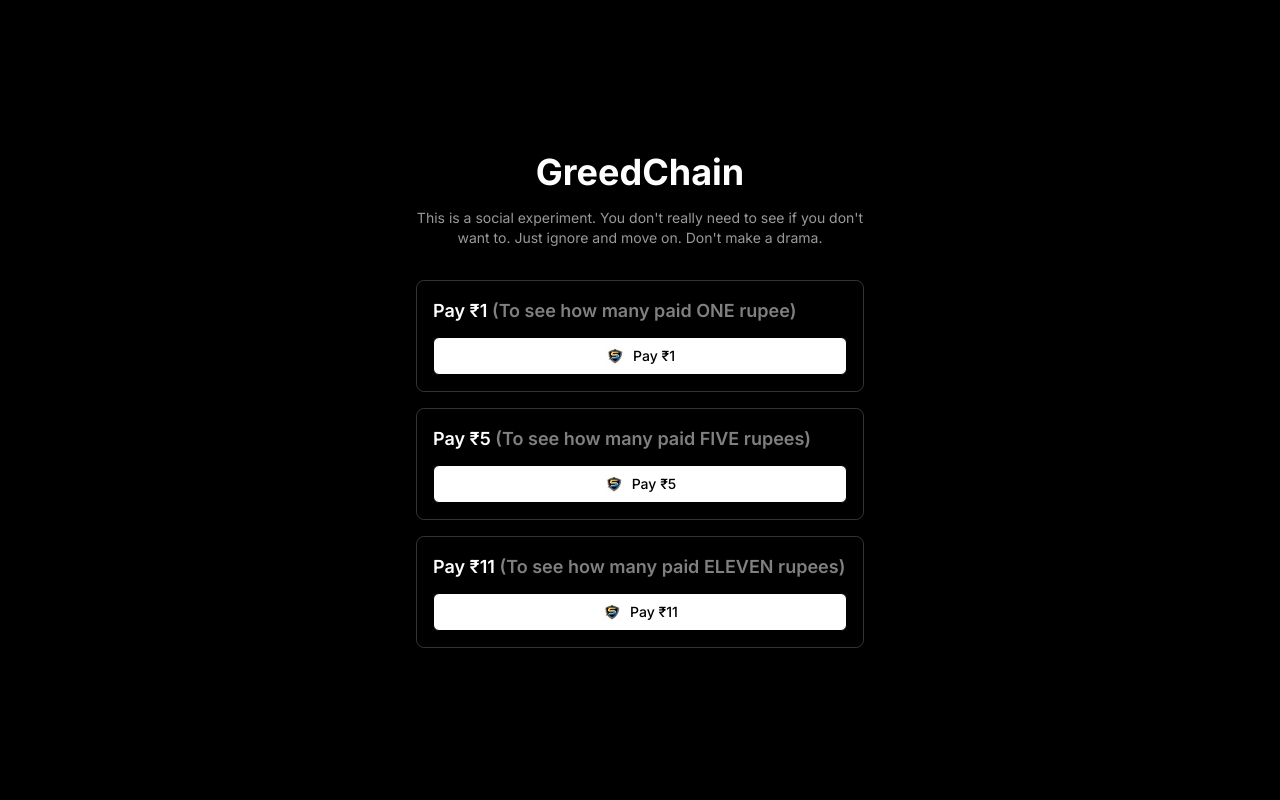
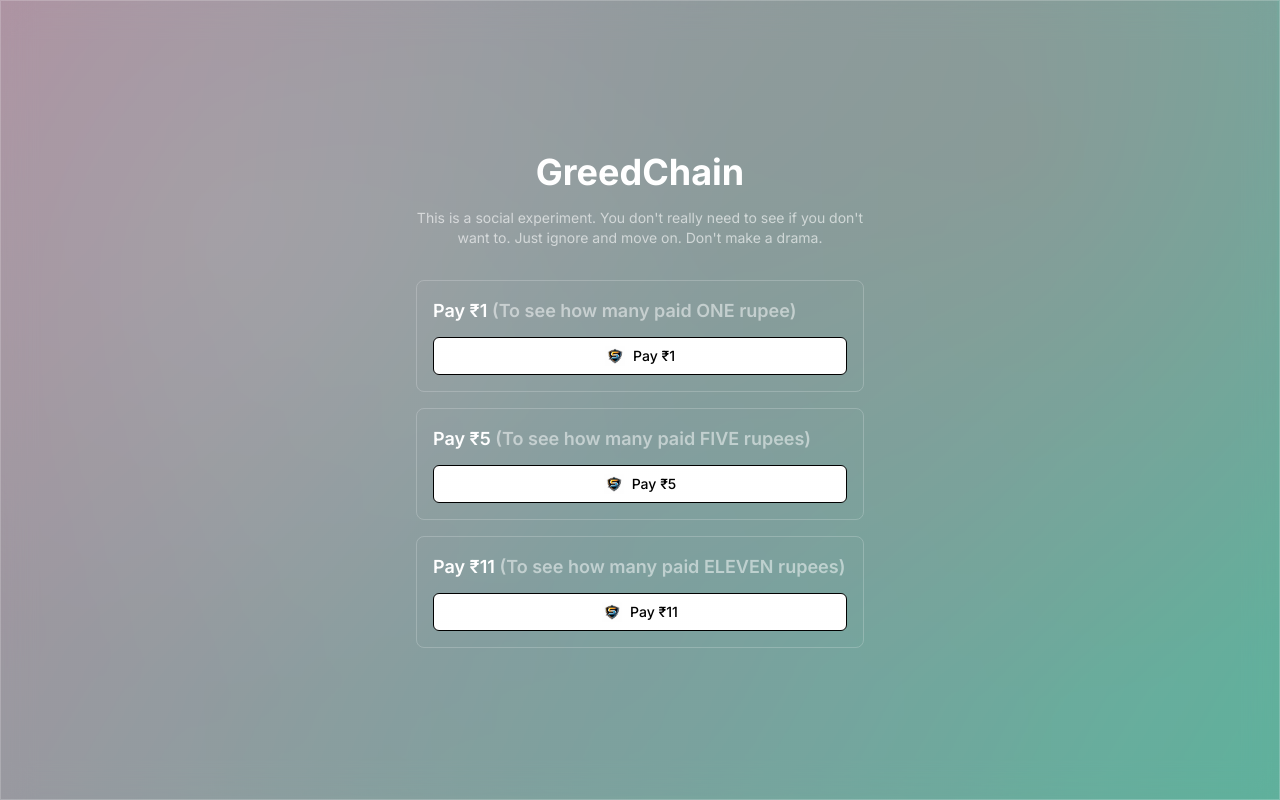
Before and after one commit to Suryatejaa/Greed-chain, a Next.js app: page / in a window 1280 px wide. Built offline with nearby package versions, Linux system fonts and the light colour scheme.

Commit message:
Added colourful bg

```diff
--- a/app/globals.css
+++ b/app/globals.css
@@ -2,7 +2,7 @@
 @tailwind components;
 @tailwind utilities;
 
-:root {
+/* :root {
   --background: #ffffff;
   --foreground: #171717;
 }
@@ -18,6 +18,109 @@ body {
   color: var(--foreground);
   background: var(--background);
   font-family: Arial, Helvetica, sans-serif;
+} */
+/* ---------------- Liquid Gradient Background ---------------- */
+
+body {
+  position: relative;
+  min-height: 100vh;
+  color: #ededed;
+  background: linear-gradient(120deg,
+      #c7d2fe,
+      #bae6fd,
+      #fbcfe8,
+      #8afde0,
+      #ddd6fe);
+  background-size: 400% 400%;
+  animation: gradientFlow 25s ease infinite;
+}
+
+/* Soft overlay for depth */
+body::before {
+  content: "";
+  position: fixed;
+  inset: 0;
+  background:
+    radial-gradient(circle at 20% 30%, rgba(255, 255, 255, 0.35), transparent 40%),
+    radial-gradient(circle at 80% 20%, rgba(255, 182, 193, 0.25), transparent 45%),
+    radial-gradient(circle at 50% 80%, rgba(173, 216, 230, 0.25), transparent 50%);
+  animation: liquidDrift 40s ease-in-out infinite;
+  z-index: -1;
+  pointer-events: none;
+}
+
+/* ---------------- Reliable Subtle Grain ---------------- */
+
+body::after {
+  content: "";
+  position: fixed;
+  inset: 0;
+  pointer-events: none;
+  z-index: 9999;
+
+  background-image:
+    repeating-linear-gradient(
+      0deg,
+      rgba(255, 255, 255, 0.03) 0px,
+      rgba(255, 255, 255, 0.03) 1px,
+      transparent 1px,
+      transparent 2px
+    ),
+    repeating-linear-gradient(
+      90deg,
+      rgba(0, 0, 0, 0.03) 0px,
+      rgba(0, 0, 0, 0.03) 1px,
+      transparent 1px,
+      transparent 2px
+    );
+
+  opacity: 0.06;
+}
+
+
+/* Gentle drift so noise doesn’t feel “stuck” */
+@keyframes noiseDrift {
+  0% {
+    transform: translate(0, 0);
+  }
+
+  50% {
+    transform: translate(-1%, 1%);
+  }
+
+  100% {
+    transform: translate(0, 0);
+  }
+}
+
+/* ---------------- Animations ---------------- */
+
+@keyframes gradientFlow {
+  0% {
+    background-position: 0% 50%;
+  }
+
+  50% {
+    background-position: 100% 50%;
+  }
+
+  100% {
+    background-position: 0% 50%;
+  }
+}
+
+@keyframes liquidDrift {
+  0% {
+    transform: translate(0, 0) scale(1);
+  }
+
+  50% {
+    transform: translate(-4%, -6%) scale(1.05);
+  }
+
+  100% {
+    transform: translate(0, 0) scale(1);
+  }
 }
 
 @keyframes fadeIn {
--- a/app/page.tsx
+++ b/app/page.tsx
@@ -6,7 +6,8 @@ import logo from "../public/logo/s-logo.png";
 
 export default function Home() {
   return (
-    <main className="min-h-screen flex flex-col items-center justify-center bg-black text-white p-4">
+    <main className="relative z-10 min-h-screen flex flex-col items-center justify-center bg-black/30 backdrop-blur-lg border border-white/20 text-white p-4">
+      {/* // <main className="min-h-screen flex flex-col items-center justify-center bg-black/30 backdrop-blur-lg border border-white/20 text-white p-4"> */}
       <div className="max-w-md w-full text-center">
         <h1 className="text-4xl font-bold mb-4">GreedChain</h1>
 
--- a/app/success/page.tsx
+++ b/app/success/page.tsx
@@ -90,7 +90,7 @@ function SuccessContent() {
   /* ---------------- UI ---------------- */
 
   return (
-    <main className="min-h-screen flex items-center justify-center bg-black text-white p-4">
+    <main className="relative z-10 min-h-screen flex items-center justify-center bg-black/30 backdrop-blur-lg border border-white/20 text-white p-4">
       <div className="max-w-md w-full text-center">
         <h1 className="text-3xl font-bold mb-6">Payment Received ✅</h1>
 
```
